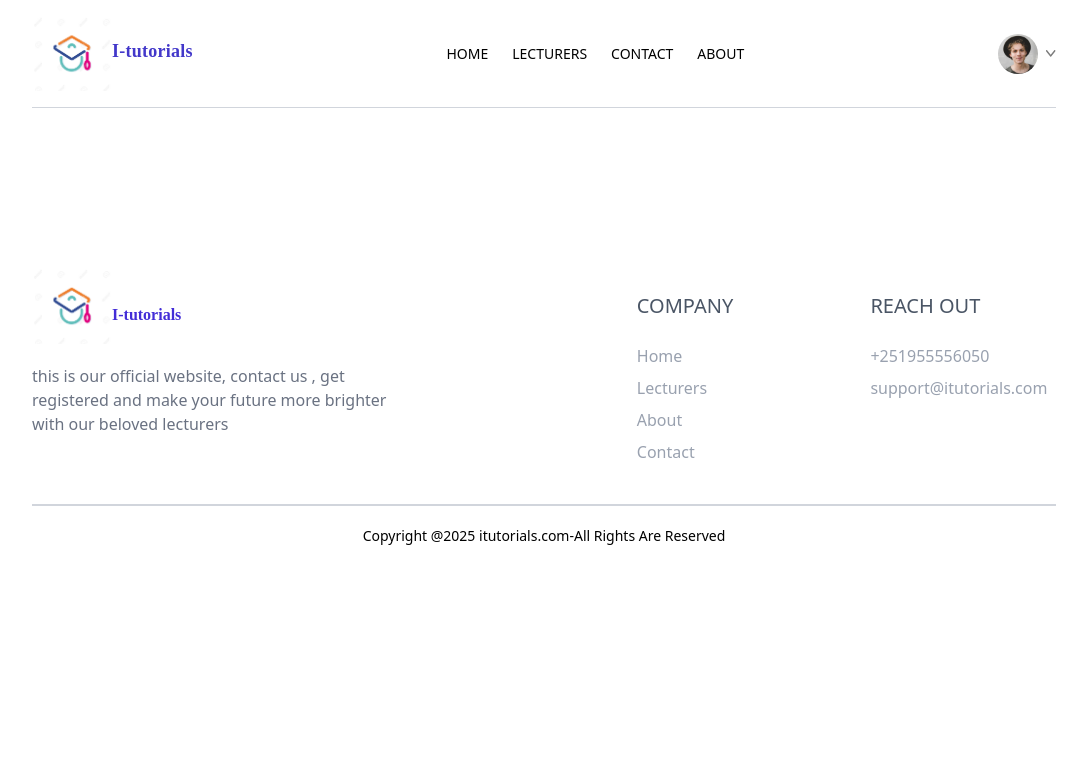
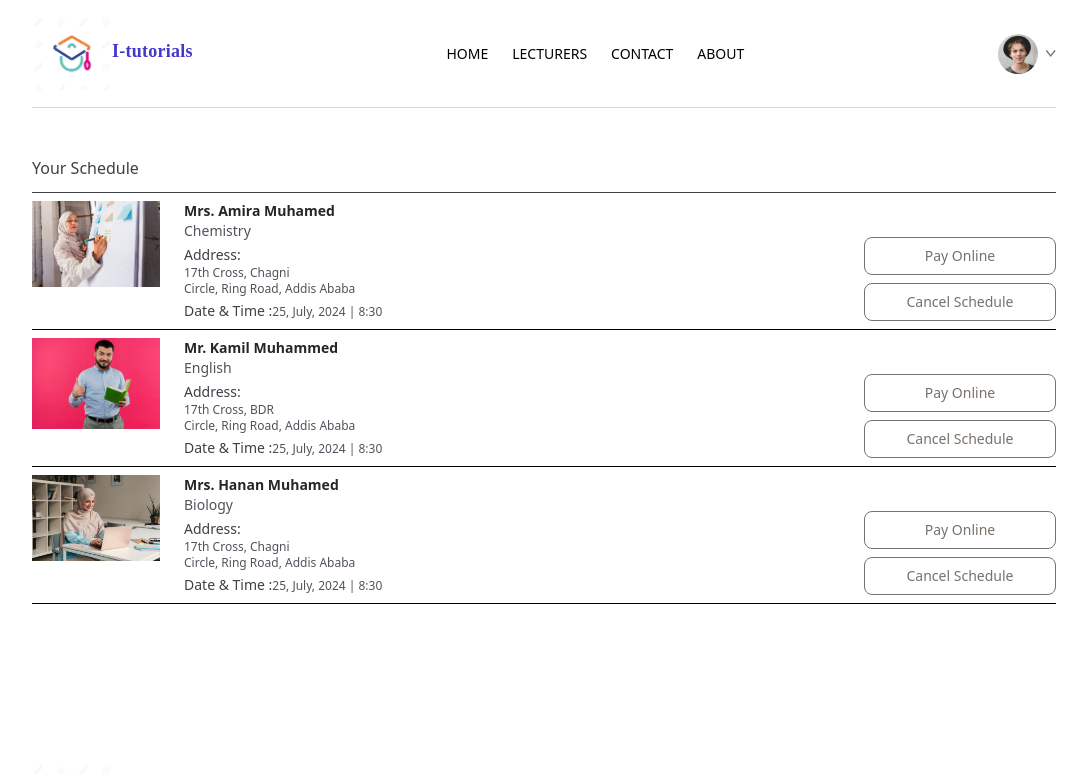
Before and after one commit to kreamsr/IMAK-TUTORIAL-FRONTEND, a React (Vite) app: page /schedule in a window 1280 px wide. Shown: the top 781 px of the page, without its empty margins (96-1183 px from the left). Built offline with nearby package versions, Linux system fonts and the light colour scheme.

Commit message:
add schedule page

```diff
--- a/src/App.jsx
+++ b/src/App.jsx
@@ -10,6 +10,7 @@ import Profile from './pages/Profile'
 import Appointment from './pages/Appointment'
 import Navbar from './components/Navbar'
 import Footer from './components/Footer'
+import StudentSchedule from './pages/StudentSchedule'
 
 
 const App = () => {
@@ -24,7 +25,7 @@ const App = () => {
         <Route path="/lecturers/:subject" element={<Lecturers />} />
         <Route path='/login' element= {<Login />} />
         <Route path='/profile' element= {<Profile />} />
-        <Route path='/appointment' element= {<Appointment />} />
+        <Route path='/schedule' element= {<StudentSchedule />} />
         <Route path='/appointment/:techId' element= {<Appointment />} />
       </Routes>
       <Footer/>
--- a/src/components/Navbar.jsx
+++ b/src/components/Navbar.jsx
@@ -44,7 +44,7 @@ const Navbar = () => {
               <div className='absolute top-0 right-0 pt-14 text-base font-medium text-gray-600 z-20 hidden group-hover:block'>
                 <div className='min-w-48 bg-stone-100 rounded flex flex-col gap-4 p-4'>
                   <p onClick={() => navigate('/profile')}  className='hover:text-black cursor-pointer'>Profile</p>
-                  <p onClick={() => navigate('/appointment')} className='hover:text-black cursor-pointer'>Appointment</p>
+                  <p onClick={() => navigate('/schedule')} className='hover:text-black cursor-pointer'>Scheduled</p>
                   <p onClick={() => setToken(false)} className='hover:text-black cursor-pointer'>Logout</p>
                 </div>
               </div>
--- /dev/null
+++ b/src/pages/StudentSchedule.jsx
@@ -0,0 +1,39 @@
+import React, { useContext } from 'react'
+import { AppContext } from '../context/AppContext'
+
+const StudentSchedule = () => {
+    const {lecturers} = useContext(AppContext)
+  return (
+    <div>
+        <p  className='pb-3 mt-12 font-medium text-zinc-700 border-b '>Your Schedule</p>
+        <div >
+            {
+                lecturers.slice(0,3).map((item, key) => (
+                    <div className='grid grid-cols-[1fr_2fr] gap-4 sm:flex sm:gap-6 py-2 border-b' key={key}>
+                        <div>
+                            <img className='w-32 bg-indigo-50' src={item.image} alt="" />
+                        </div>
+                        <div className='flex-1 text-sm text-zinc-600'>
+                            <p className='text-neutral-800 font-semibold'> {item.name}</p>
+                            <p>{item.subject}</p>
+                            <p className='text-zinc-700 font-medium mt-1'>Address:</p>
+                            <p className='text-xs'>{item.address.line1}</p>
+                            <p className='text-xs'>{item.address.line2}</p>
+                            <p className='text-xs mt-1'><span className='text-sm text-neutral-700 font-medium'>Date & Time :</span>25, July, 2024 | 8:30</p>
+                        </div>
+                        <div></div>
+                        <div className='flex flex-col gap-2 justify-end'>
+                            <button className='text-sm text-stone-500 text-center sm:min-w-48 py-2 border rounded-lg hover:bg-indigo-700 hover:text-white transition-all duration-300'>Pay Online</button>
+                            <button className='text-sm text-stone-500 text-center sm:min-w-48 py-2 border rounded-lg hover:bg-red-600 hover:text-white transition-all duration-300'>Cancel Schedule</button>
+                        </div>
+
+                    </div>
+                ))
+            }
+        </div>
+
+    </div>
+  )
+}
+
+export default StudentSchedule
```
